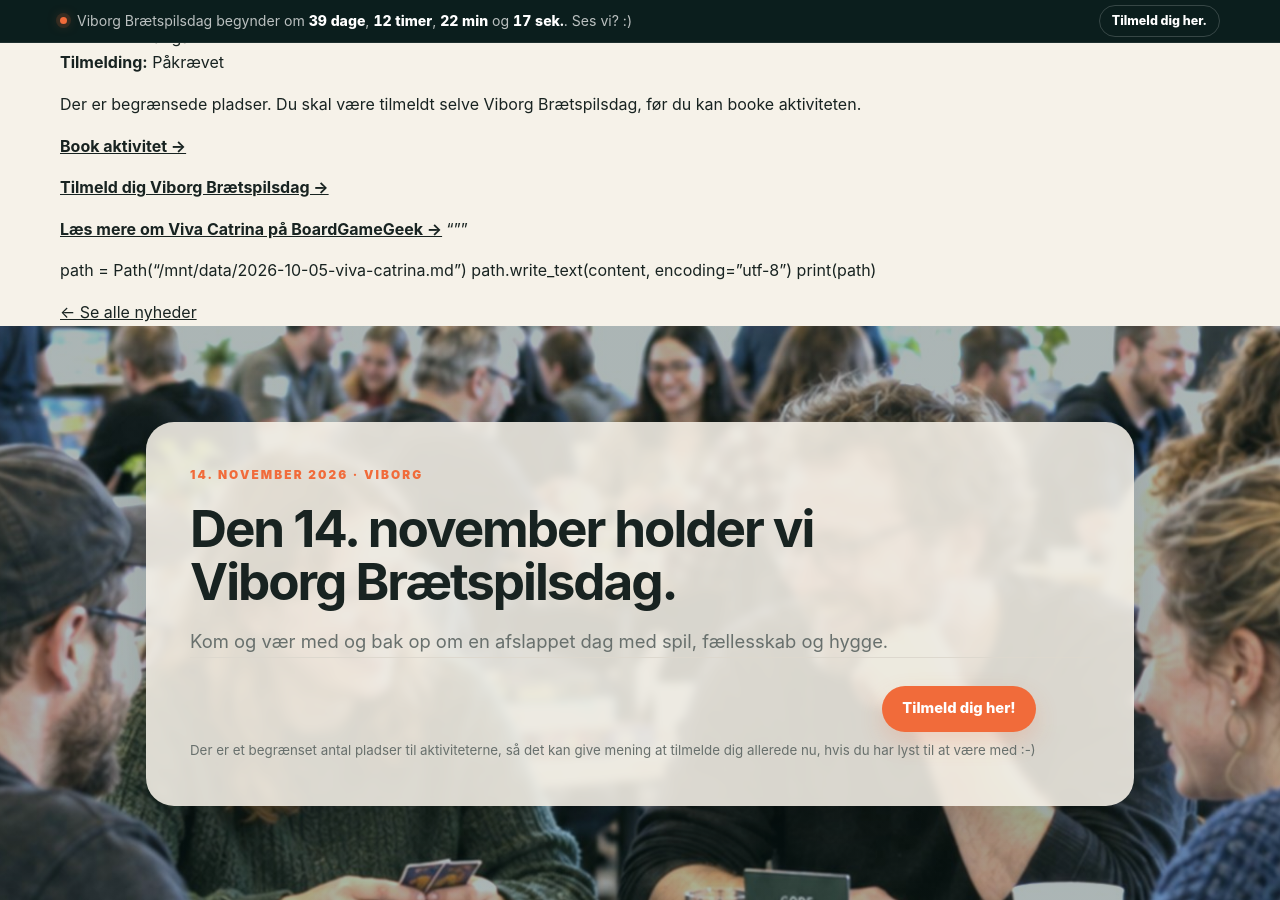
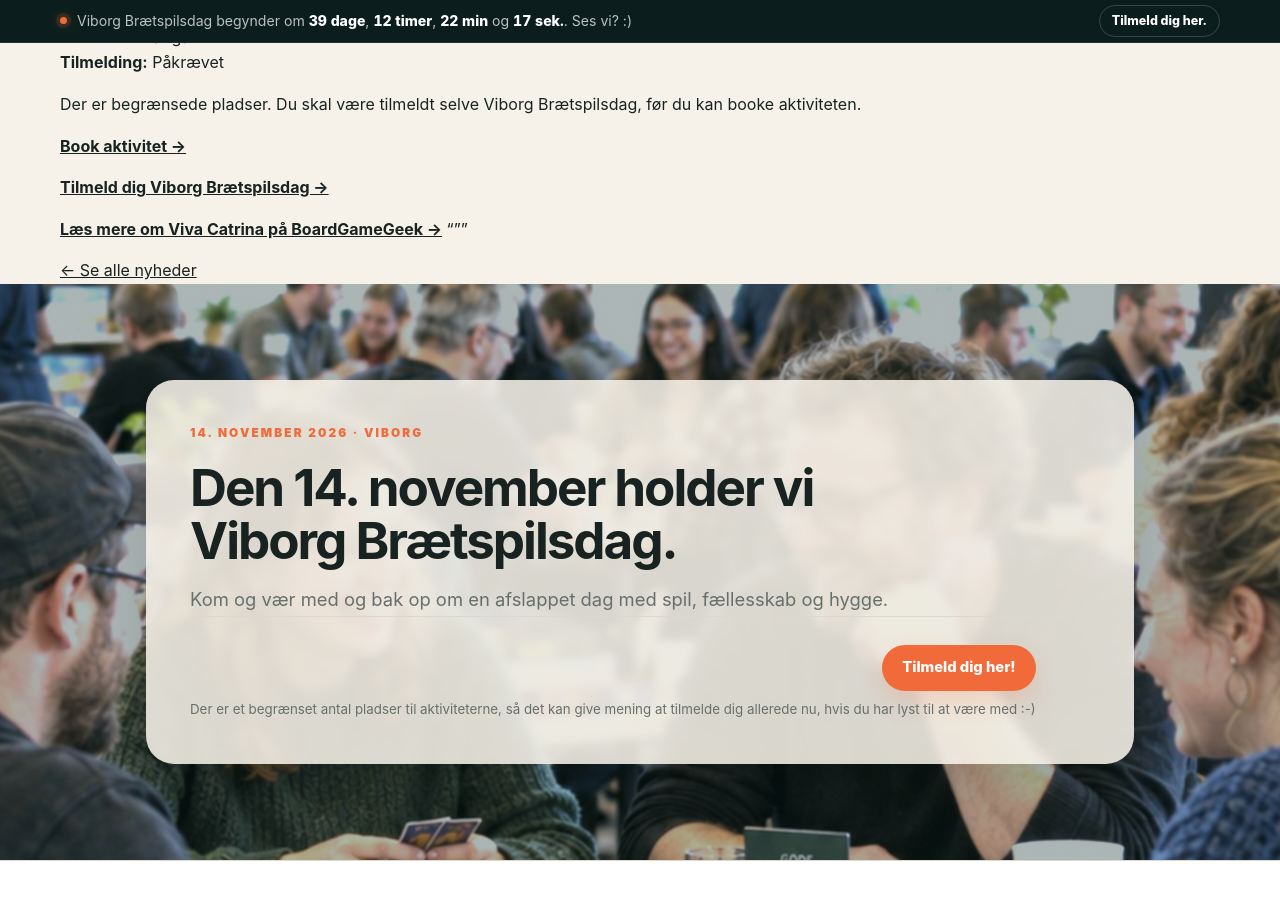
Before and after one commit to Andrejao/spilex, a Jekyll site: the page built from _posts/2026-10-05-viva-catrina.md, in a window 1280 px wide and 900 px high, scrolled down 1784 px. Built offline with Jekyll 4.4.1, drawn with Linux system fonts in a browser that asks for light colours.

Commit message:
Update 2026-10-05-viva-catrina.md

```diff
--- a/_posts/2026-10-05-viva-catrina.md
+++ b/_posts/2026-10-05-viva-catrina.md
@@ -84,7 +84,3 @@ Der er begrænsede pladser. Du skal være tilmeldt selve Viborg Brætspilsdag, f
 
 [**Læs mere om Viva Catrina på BoardGameGeek →**](https://boardgamegeek.com/boardgame/447583/viva-catrina)
 """
-
-path = Path("/mnt/data/2026-10-05-viva-catrina.md")
-path.write_text(content, encoding="utf-8")
-print(path)
```
